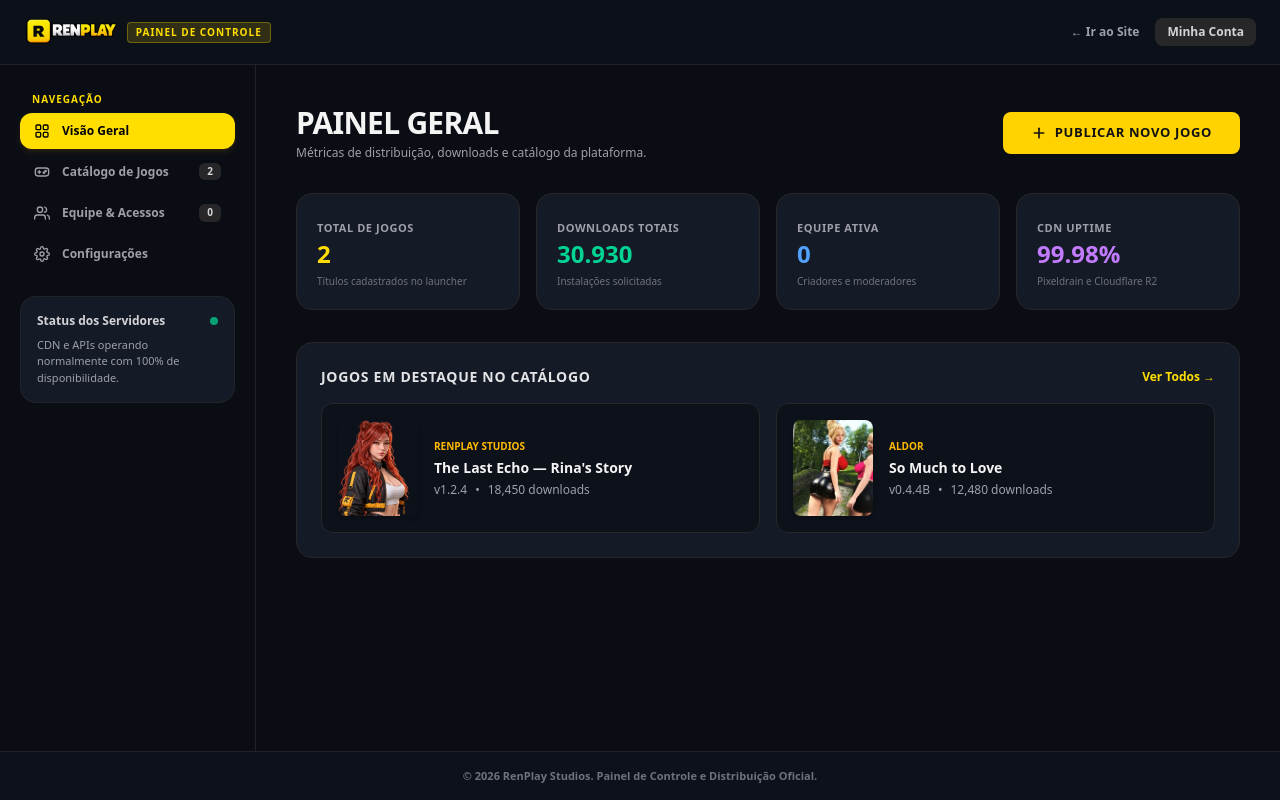
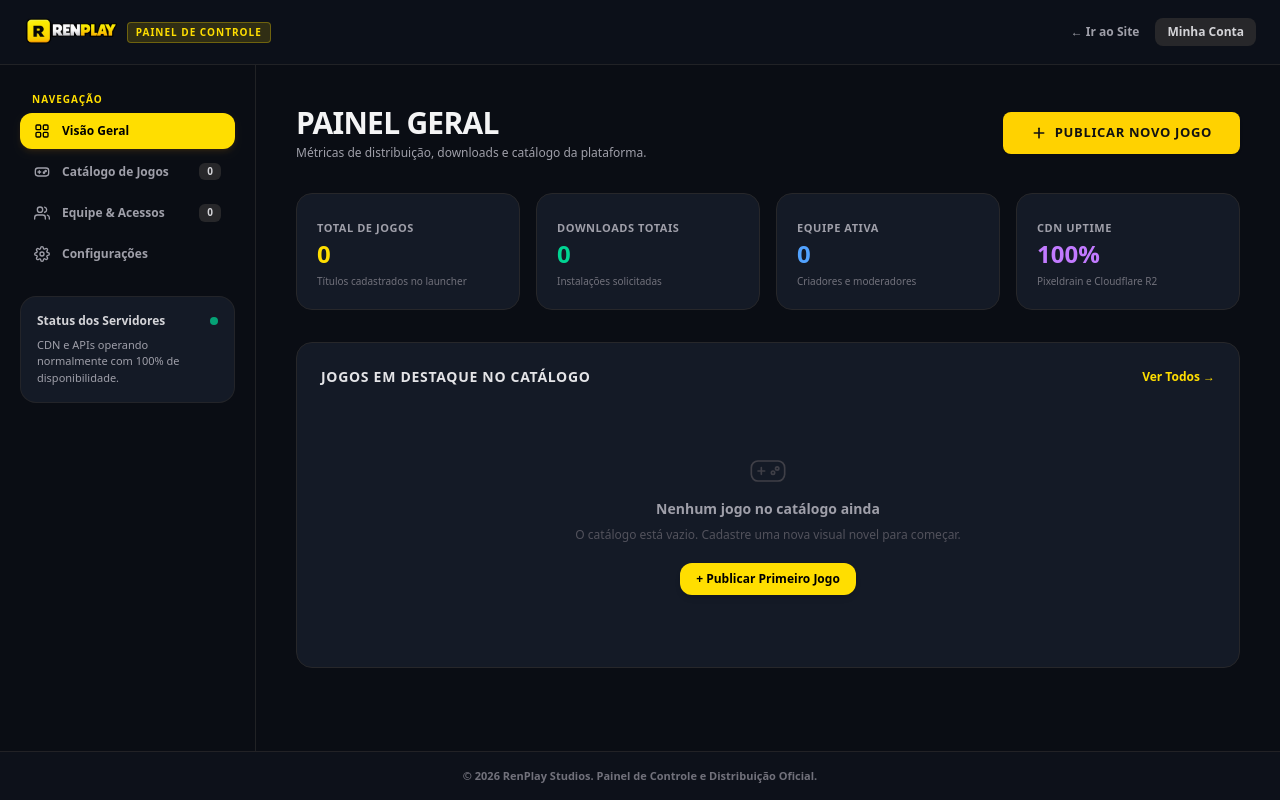
Before and after one commit to Ricardosvyt/Renplay, a Next.js app: page /dashboard in a window 1280 px wide. Built offline with nearby package versions, Linux system fonts and the light colour scheme.

Commit message:
clean: remove all mock games and set dashboard to empty state

```diff
--- a/src/app/dashboard/page.tsx
+++ b/src/app/dashboard/page.tsx
@@ -103,39 +103,8 @@
   const [searchQuery, setSearchQuery] = useState("");
   const [toastMessage, setToastMessage] = useState<string | null>(null);
 
-  // Lista de Jogos do Catálogo
-  const [games, setGames] = useState<GameItem[]>([
-    {
-      id: "the-last-echo",
-      title: "The Last Echo — Rina's Story",
-      developer: "RenPlay Studios",
-      category: "Sci-Fi / Mistério",
-      genre: "Visual Novel",
-      version: "1.2.4",
-      engine: "Ren'Py 8.3",
-      adult: false,
-      coverUrl: "/Rina.png",
-      downloadUrl: "https://pixeldrain.com/u/theLastEcho12",
-      downloads: 18450,
-      status: "PUBLISHED",
-      lastUpdate: "Hoje às 10:45",
-    },
-    {
-      id: "so-much-to-love",
-      title: "So Much to Love",
-      developer: "ALDOR",
-      category: "Romance adulto",
-      genre: "Visual Novel",
-      version: "0.4.4B",
-      engine: "Ren'Py 8.1",
-      adult: true,
-      coverUrl: "/images/so-much-to-love-cover.jpg",
-      downloadUrl: "https://pixeldrain.com/u/4J1pu8YP",
-      downloads: 12480,
-      status: "PUBLISHED",
-      lastUpdate: "Ontem às 18:20",
-    },
-  ]);
+  // Lista de Jogos do Catálogo (Inicia vazia conforme solicitado)
+  const [games, setGames] = useState<GameItem[]>([]);
 
   // Lista de Membros da Equipe (Inicia vazia conforme solicitado)
   const [users, setUsers] = useState<UserItem[]>([]);
@@ -279,9 +248,9 @@
               <div className="grid grid-cols-1 sm:grid-cols-2 lg:grid-cols-4 gap-4">
                 {[
                   { title: "Total de Jogos", val: games.length.toString(), desc: "Títulos cadastrados no launcher", color: "text-[#FFDE00]" },
-                  { title: "Downloads Totais", val: "30.930", desc: "Instalações solicitadas", color: "text-emerald-400" },
+                  { title: "Downloads Totais", val: games.reduce((acc, g) => acc + (g.downloads || 0), 0).toLocaleString(), desc: "Instalações solicitadas", color: "text-emerald-400" },
                   { title: "Equipe Ativa", val: users.length.toString(), desc: "Criadores e moderadores", color: "text-blue-400" },
-                  { title: "CDN Uptime", val: "99.98%", desc: "Pixeldrain e Cloudflare R2", color: "text-purple-400" },
+                  { title: "CDN Uptime", val: "100%", desc: "Pixeldrain e Cloudflare R2", color: "text-purple-400" },
                 ].map((kpi, idx) => (
                   <div key={idx} className="p-5 rounded-2xl bg-[#141a26] border border-zinc-800 space-y-1">
                     <span className="text-[11px] font-bold text-zinc-400 uppercase tracking-wider">{kpi.title}</span>
@@ -305,6 +274,19 @@
                   </button>
                 </div>
 
+                {games.length === 0 ? (
+                  <div className="py-12 text-center text-zinc-500 w-full flex flex-col items-center justify-center gap-2">
+                    <GamepadIcon className="w-10 h-10 text-zinc-700 stroke-1" />
+                    <p className="text-sm font-bold text-zinc-400">Nenhum jogo no catálogo ainda</p>
+                    <p className="text-xs text-zinc-600">O catálogo está vazio. Cadastre uma nova visual novel para começar.</p>
+                    <Link
+                      href="/dashboard/publish"
+                      className="mt-3 text-xs font-bold px-4 py-2 rounded-xl bg-[#FFDE00] text-black hover:bg-[#ffe53b] transition-all cursor-pointer shadow-md"
+                    >
+                      + Publicar Primeiro Jogo
+                    </Link>
+                  </div>
+                ) : (
                   <div className="grid grid-cols-1 sm:grid-cols-2 gap-4">
                     {games.slice(0, 2).map((game) => (
                       <div
@@ -329,6 +311,7 @@
                       </div>
                     ))}
                   </div>
+                )}
               </div>
             </div>
           )}
@@ -387,8 +370,16 @@
                     <tbody className="divide-y divide-zinc-800/60 font-semibold">
                       {filteredGames.length === 0 ? (
                         <tr>
-                          <td colSpan={6} className="p-8 text-center text-zinc-400">
-                            Nenhum jogo encontrado com esse termo.
+                          <td colSpan={6} className="py-16 text-center text-zinc-500">
+                            <div className="flex flex-col items-center justify-center gap-2.5">
+                              <GamepadIcon className="w-9 h-9 text-zinc-700 stroke-1" />
+                              <p className="text-sm font-bold text-zinc-400">
+                                {searchQuery ? "Nenhum jogo encontrado com esse termo." : "Nenhum jogo cadastrado"}
+                              </p>
+                              <p className="text-xs text-zinc-600">
+                                {searchQuery ? "Tente buscar por outro nome ou gênero." : "O catálogo está vazio no momento."}
+                              </p>
+                            </div>
                           </td>
                         </tr>
                       ) : (
```
Lines whose indentation alone changed are shown as unchanged.
